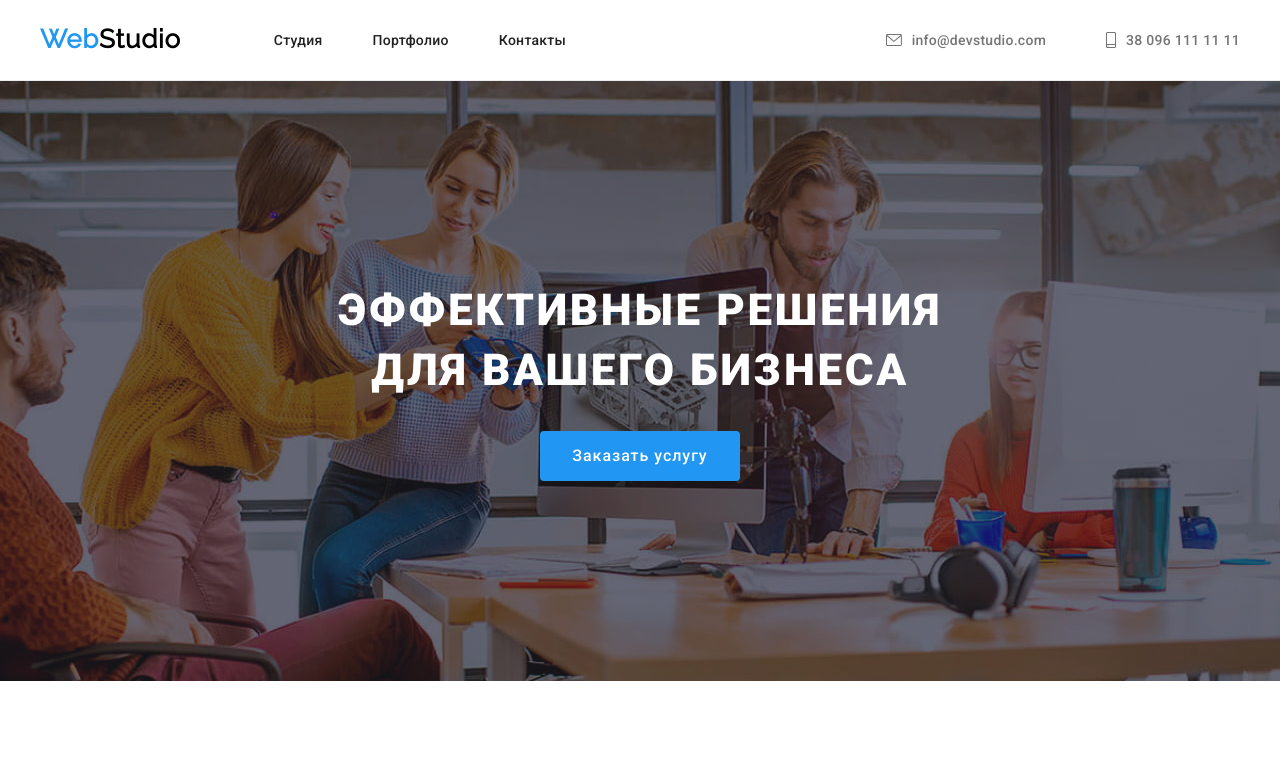
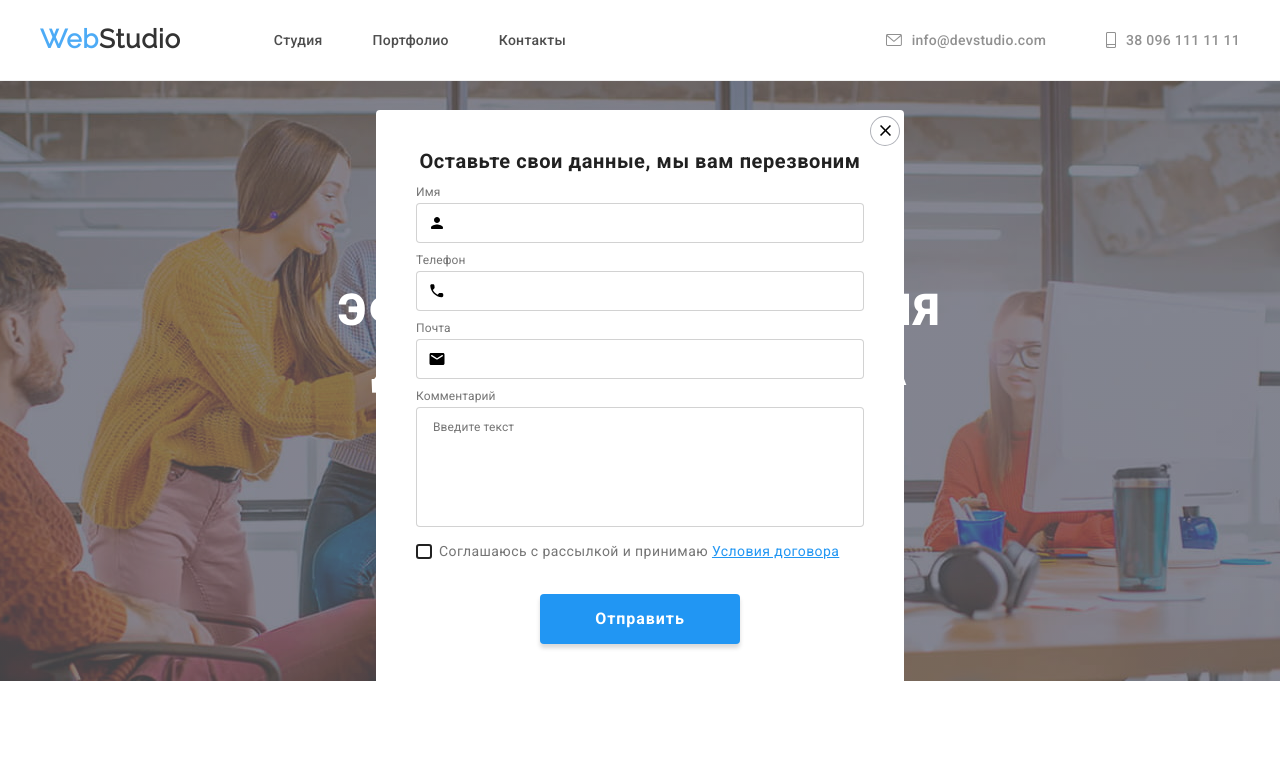
Before and after one commit to Drummberg/goit-markup-hw-06, a plain HTML site: page index.html in a window 1280 px wide. Shown: the top 772 px of the page. Drawn offline with nearby package versions, Linux system fonts and the light colour scheme.

Commit message:
Update index.html

```diff
--- a/index.html
+++ b/index.html
@@ -396,7 +396,6 @@
                     </ul>
                     </div>
                     </section>
-
                     <div class="footer-form">
                         <h2 class="footer-social-title">Подпишитесь на рассылку</h2>
                         <form action="#" class="form-email">
@@ -410,7 +409,7 @@
                     </div>
                     </div>
 </footer>
-<div class="backdrop is-hidden" data-modal>
+<div class="backdrop is-hidde" data-modal>
     <div class="modal">
         <button type="button" class="btn-close" data-modal-close>
             <svg class="btn-svg" width="30" height="30">
@@ -480,6 +479,6 @@
         </form>
     </div>
 </div>
-<script src="./js/modal.js"></script>
+<!-- <script src="./js/modal.js"></script> -->
 </body>
 </html>
```
